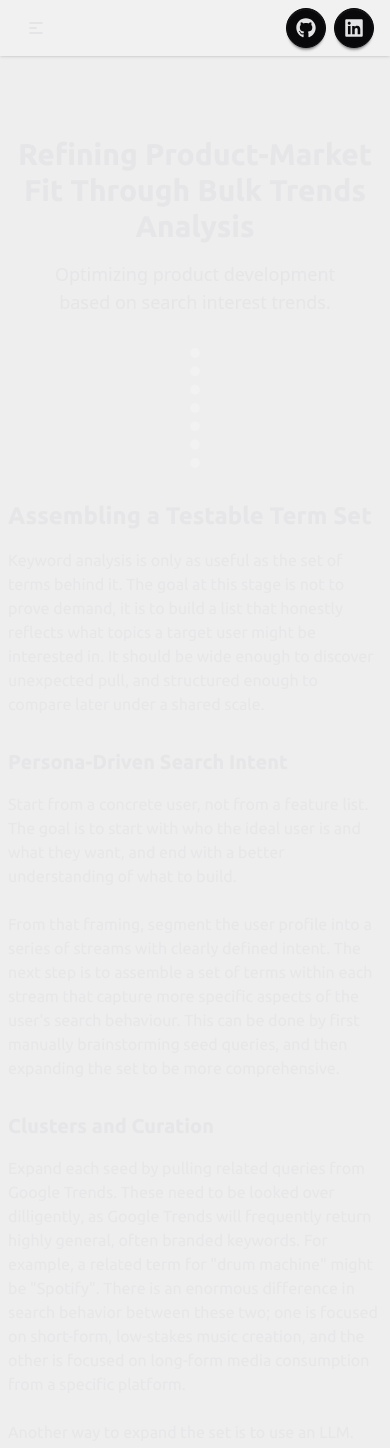
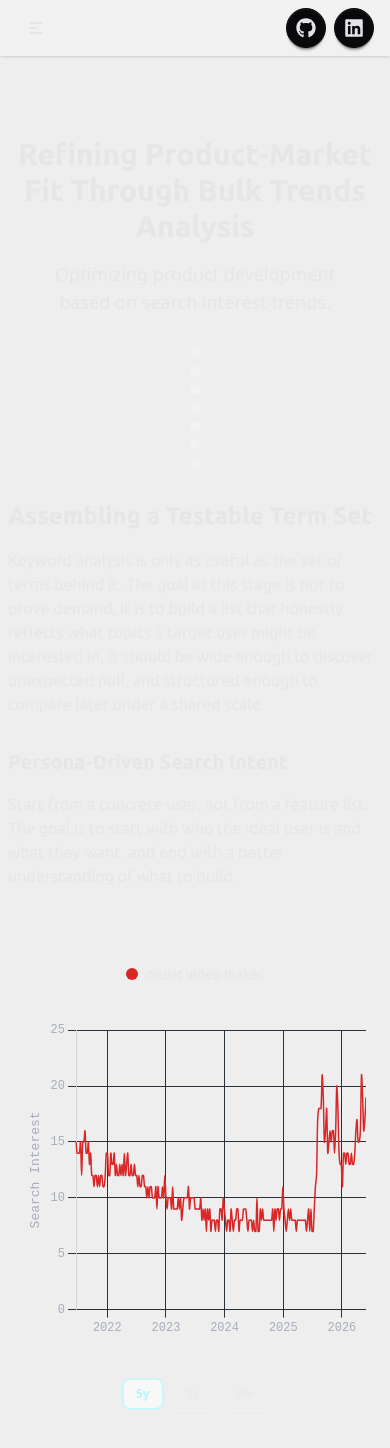
Before and after one commit to rotisserie-christian/portfolio, a React (Vite) app: page /trends in a window 390 px wide. Shown: the top 1448 px of the page. Built offline with nearby package versions, Linux system fonts and the light colour scheme; no server answers.

Commit message:
added flag to render trend chart with different modes

```diff
--- a/src/components/semanticmaps/hooks/useTrendData.js
+++ b/src/components/semanticmaps/hooks/useTrendData.js
@@ -12,9 +12,10 @@ const DATASETS = {
  * Transforms it into line datasets
  *
  * @param {string} viewMode - 'visuals' | 'music'
+ * @param {string[]=} queries - optional allowlist of series labels to include
  * @returns {{ raw: object | null, baseDatasets: Array }}
  */
-export function useTrendData(viewMode) {
+export function useTrendData(viewMode, queries) {
     const [raw, setRaw] = useState(null);
 
     useEffect(() => {
@@ -28,15 +29,25 @@ export function useTrendData(viewMode) {
         };
     }, [viewMode]);
 
+    const filteredRaw = useMemo(() => {
+        if (!raw) return null;
+        if (!queries?.length) return raw;
+        const allowed = new Set(queries);
+        return {
+            ...raw,
+            series: raw.series.filter((s) => allowed.has(s.query)),
+        };
+    }, [raw, queries]);
+
     const colorMap = useMemo(
-        () => (raw ? getSeriesColors(raw.series.map((s) => s.query)) : {}),
-        [raw]
+        () => (filteredRaw ? getSeriesColors(filteredRaw.series.map((s) => s.query)) : {}),
+        [filteredRaw]
     );
 
     const { datasets: baseDatasets } = useMemo(
-        () => buildTrendData(raw, { colorMap }),
-        [raw, colorMap]
+        () => buildTrendData(filteredRaw, { colorMap }),
+        [filteredRaw, colorMap]
     );
 
-    return { raw, baseDatasets };
+    return { raw: filteredRaw, baseDatasets };
 }
--- a/src/components/semanticmaps/ui/LazyTrendChart.jsx
+++ b/src/components/semanticmaps/ui/LazyTrendChart.jsx
@@ -3,7 +3,12 @@ import { useIntersectionObserver } from "@/hooks/useIntersectionObserver";
 
 const TrendChart = lazy(() => import("./TrendChart"));
 
-export default function LazyTrendChart({ viewMode, onModeToggle }) {
+export default function LazyTrendChart({
+    viewMode,
+    onModeToggle,
+    showModeToggle = true,
+    queries,
+}) {
     const { elementRef, hasIntersected } = useIntersectionObserver({ rootMargin: "0px" });
 
     return (
@@ -16,7 +21,12 @@ export default function LazyTrendChart({ viewMode, onModeToggle }) {
                         </div>
                     }
                 >
-                    <TrendChart viewMode={viewMode} onModeToggle={onModeToggle} />
+                    <TrendChart
+                        viewMode={viewMode}
+                        onModeToggle={onModeToggle}
+                        showModeToggle={showModeToggle}
+                        queries={queries}
+                    />
                 </Suspense>
             ) : (
                 <div className="flex flex-col items-center justify-center w-full h-[350px]" />
--- a/src/components/semanticmaps/ui/TrendChart.jsx
+++ b/src/components/semanticmaps/ui/TrendChart.jsx
@@ -25,10 +25,15 @@ const RANGES = [
 const TIME_UNITS = { '5y': 'year', '1y': 'month', '3m': 'week' };
 const DISPLAY_FORMATS = { year: 'yyyy', month: 'MMM', week: 'MMM d', day: 'MMM d' };
 
-export default function TrendChart({ viewMode, onModeToggle }) {
+export default function TrendChart({
+    viewMode,
+    onModeToggle,
+    showModeToggle = true,
+    queries,
+}) {
     const [hidden, setHidden] = useState({});
     const [range, setRange] = useState('5y');
-    const { raw, baseDatasets } = useTrendData(viewMode);
+    const { raw, baseDatasets } = useTrendData(viewMode, queries);
 
     const data = useMemo(() => {
         const weeks = RANGES.find((r) => r.id === range)?.weeks ?? Infinity;
@@ -131,6 +136,7 @@ export default function TrendChart({ viewMode, onModeToggle }) {
                 )}
             </div>
 
+            {showModeToggle && (
                 <div className="flex justify-center w-full mt-6 mb-4">
                     <ToggleSwitch
                         leftLabel="Visuals"
@@ -139,8 +145,9 @@ export default function TrendChart({ viewMode, onModeToggle }) {
                         onChange={onModeToggle}
                     />
                 </div>
+            )}
 
-            <div className='flex flex-row items-center justify-center gap-2'>
+            <div className={`flex flex-row items-center justify-center gap-2 ${showModeToggle ? '' : 'mt-6'}`}>
                 {RANGES.map((r) => (
                     <button
                         key={r.id}
--- a/src/pages/Trends.jsx
+++ b/src/pages/Trends.jsx
@@ -1,3 +1,7 @@
+import LazyTrendChart from "@/components/semanticmaps/ui/LazyTrendChart";
+
+const MUSIC_VIDEO_MAKER = ["music video maker"];
+
 export default function Trends() {
     return (
         <section className="flex flex-col items-center justify-center w-full bg-base-300 py-20 px-2 min-h-screen font-ubuntu">
@@ -32,9 +36,19 @@ export default function Trends() {
                     <p className="text-base mt-4 ubuntu-regular text-neutral-content/75 text-left">
                         Start from a concrete user, not from a feature list. The goal is to start with
                         who the ideal user is and what they want, and end with a better understanding of what to build.<br /><br />
+                    </p>
 
-                        From that framing, segment the user profile into a series of streams with clearly defined intent.
-                        The next step is to assemble a set of terms within each stream that capture more specific aspects
+                    <div className="w-full my-8">
+                        <LazyTrendChart
+                            viewMode="visuals"
+                            showModeToggle={false}
+                            queries={MUSIC_VIDEO_MAKER}
+                        />
+                    </div>
+
+                    <p className="text-base mt-4 ubuntu-regular text-neutral-content/75 text-left">
+                        From that framing, choose a head term that clearly defines a stream of search intent.
+                        The next step is to assemble a set of terms within this stream that capture more specific aspects
                         of the user&apos;s search behaviour. This can be done by first manually brainstorming seed queries,
                         and then expanding the set to be more comprehensive.
                     </p>
@@ -122,7 +136,7 @@ export default function Trends() {
                         Scaling Batches to a Shared Baseline
                     </h3>
 
-                    <p className="text-base mt-4 mb-8 ubuntu-regular text-neutral-content/75 text-left">
+                    <p className="text-base mt-4 ubuntu-regular text-neutral-content/75 text-left">
                         In practice, each Trends request carries up to four candidate terms plus the anchor.
                         The first batch establishes a reference from the anchor&apos;s peak interest.
                         Every later batch measures how the same anchor scored in that request, computes a multiplier against the reference,
@@ -131,6 +145,43 @@ export default function Trends() {
                         After rebasing, scores from different batches sit on roughly the same scale.
                         A high-interest term and a low-interest term can finally be ranked against each other even if they never shared a request.
                     </p>
+
+                    <h2 className="text-2xl lg:text-3xl ubuntu-bold text-neutral-content/85 mt-12">
+                        Reading Demand and Trend
+                    </h2>
+
+                    <p className="text-base mt-4 ubuntu-regular text-neutral-content/75 text-left">
+                        Two signals matter most: how strong interest is relative to the rest of the set,
+                        and whether that interest is moving over the measurement window.
+                    </p>
+
+                    <h3 className="text-xl lg:text-2xl ubuntu-semibold text-neutral-content/85 mt-8">
+                        Ranking by Normalized Interest
+                    </h3>
+
+                    <p className="text-base mt-4 ubuntu-regular text-neutral-content/75 text-left">
+                        After normalization, terms are ranked by average interest over the window.
+                        Terms with no usable signal drop out, what remains is a ordered view of where relative demand concentrates.<br /><br />
+
+                        That ranking is still relative, not absolute volume. It answers &ldquo;which of these topics pull harder than the others against
+                        the same baseline?&rdquo; not &ldquo;how many searches happen worldwide.&rdquo;
+                    </p>
+
+                    <h3 className="text-xl lg:text-2xl ubuntu-semibold text-neutral-content/85 mt-8">
+                        Trend Direction Over the Window
+                    </h3>
+
+                    <p className="text-base mt-4 mb-8 ubuntu-regular text-neutral-content/75 text-left">
+                        Average interest says how loud a term is. Trend direction says whether that loudness is growing, fading, or holding still.
+                        Over the validation window, interest in the first half of the series is compared to the second.
+                         A clear lift marks rising, a clear drop marks falling, and everything in between is treated as stable.<br /><br />
+
+                        This is a coarse momentum check, not a full seasonality model.
+                        It will not explain holiday spikes or long-cycle shifts on its own.
+                        What it does well is separate steady high-interest topics from ones that are actively gaining or
+                        losing attention inside the same window you used for ranking.
+                        Used together, level and direction stop you from treating every high score as equally actionable.
+                    </p>
                 </article>
             </div>
         </section>
```
Lines whose indentation alone changed are shown as unchanged.
